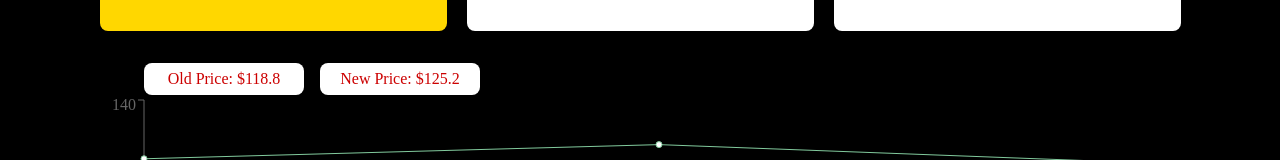
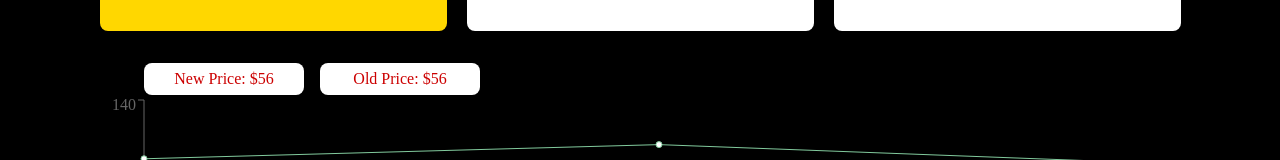
Before and after one commit to Niko171993/stock-market, a React (Vite) app: page /1 in a window 1280 px wide. Shown: the part 300-460 px from the top of the page. Built offline with nearby package versions, Linux system fonts and the light colour scheme.

Commit message:
great day

```diff
--- /dev/null
+++ b/src/components/IncrementValue.tsx
@@ -0,0 +1,39 @@
+import React from 'react';
+import { useState } from 'react';
+import { useEffect } from 'react';
+export type TypeIncrementValue = {
+  price: number;
+  children: React.ReactNode;
+};
+const IncrementValue = ({ price, children }: TypeIncrementValue) => {
+  const [initialValue, setInitialValue] = useState<number>(0);
+  const value = price;
+  const incrementBy = Math.ceil(value / 10000);
+  const incrementValue = () => {
+    const interval = setInterval(() => {
+      setInitialValue((prevValue) => {
+        const newValue = prevValue + incrementBy;
+        if (newValue >= value) {
+          clearInterval(interval);
+          return value;
+        }
+        return newValue;
+      });
+    }, 100);
+    return interval;
+  };
+  useEffect(() => {
+    const interval = incrementValue();
+    return () => clearInterval(interval);
+  }, [price]);
+  useEffect(() => {
+    setInitialValue(() => 0);
+  }, [price]);
+  return (
+    <p>
+      {children}: ${initialValue}
+    </p>
+  );
+};
+
+export default IncrementValue;
--- a/src/pages/AdminPage.tsx
+++ b/src/pages/AdminPage.tsx
@@ -24,12 +24,10 @@ const AdminPage = () => {
     const { companyName, stockName } = stock!;
     setEditStockName(() => stockName);
     setEditCompanyName(() => companyName);
-    console.log(open, editing);
   };
   const handleOpen = () => {
     setOpen(true);
     setEditing(false);
-    console.log(open, editing);
   };
   const disableEditing = () => {
     setEditing(false);
--- a/src/pages/SingleStockPage.tsx
+++ b/src/pages/SingleStockPage.tsx
@@ -16,11 +16,13 @@ import { Link } from 'react-router-dom';
 import Slider from 'react-slick';
 import { useEffect, useState } from 'react';
 import { MainSettingsType } from '../Types/Types';
+import IncrementValue from '../components/IncrementValue';
 const SingleStockPage = () => {
   const { id: PAGEID } = useParams();
   const { simulatedStocks, isLoading } = useSimulatedContext();
   const [innerWidth, setInnerWidth] = useState<number>(0);
   const [mainSettings, setMainSettings] = useState<MainSettingsType | {}>();
+
   const singleStock = simulatedStocks.find(
     (stock) => stock.id === Number(PAGEID)
   )!;
@@ -153,6 +155,7 @@ const SingleStockPage = () => {
       </article>
     );
   });
+
   return (
     <section className="singleStockPage">
       <div className="center">
@@ -163,10 +166,10 @@ const SingleStockPage = () => {
         <article className="singleStockPage__chart-container">
           <div className="singleStockPage__prices">
             <div className="singleStockPage__pricebox">
-              <p>Old Price: ${oldPrice}</p>
+              <IncrementValue price={oldPrice}>New Price</IncrementValue>
             </div>
             <div className="singleStockPage__pricebox">
-              <p>New Price: ${newPrice}</p>
+              <IncrementValue price={newPrice}>Old Price</IncrementValue>
             </div>
           </div>
           <div className="singleStockPage__lineChart">
```
